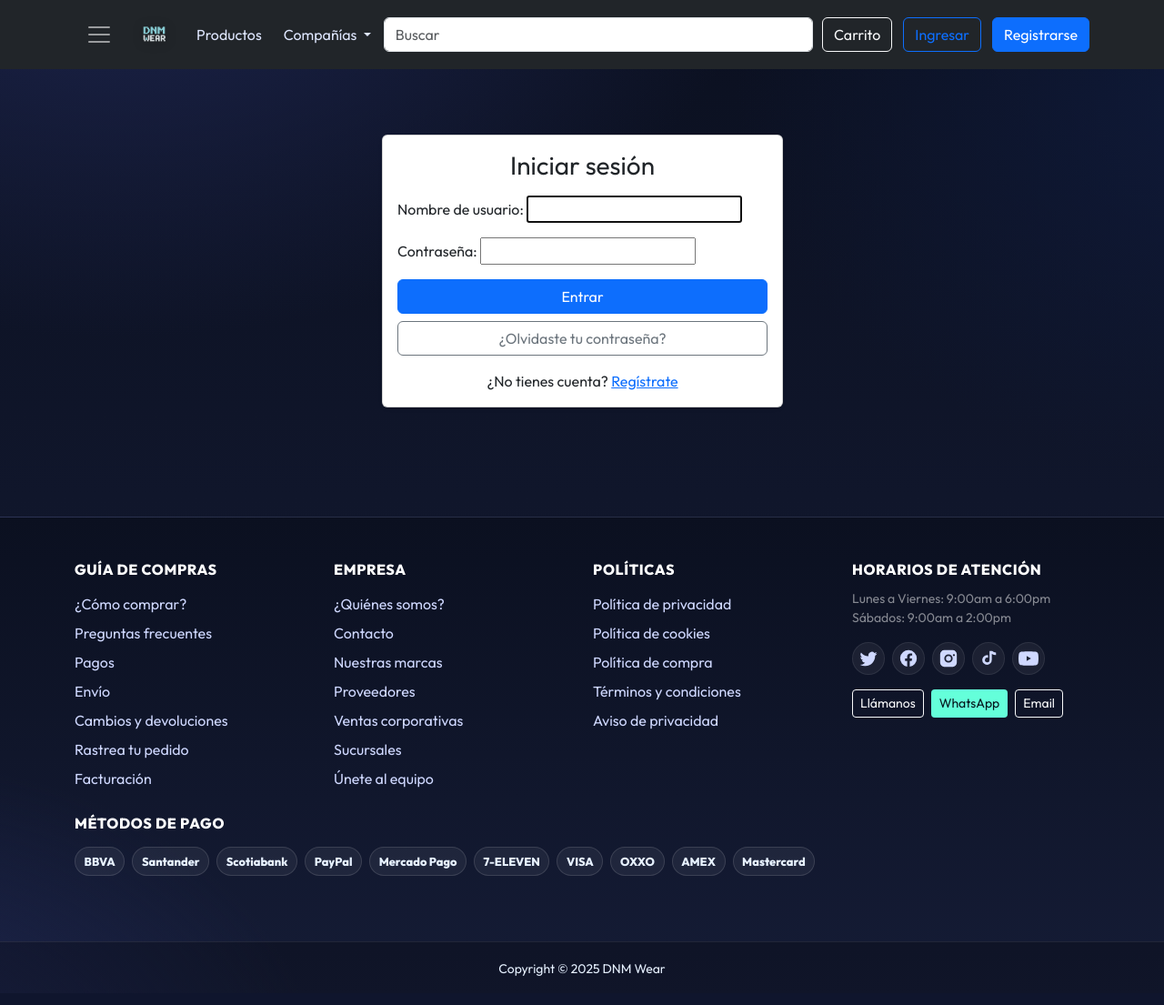
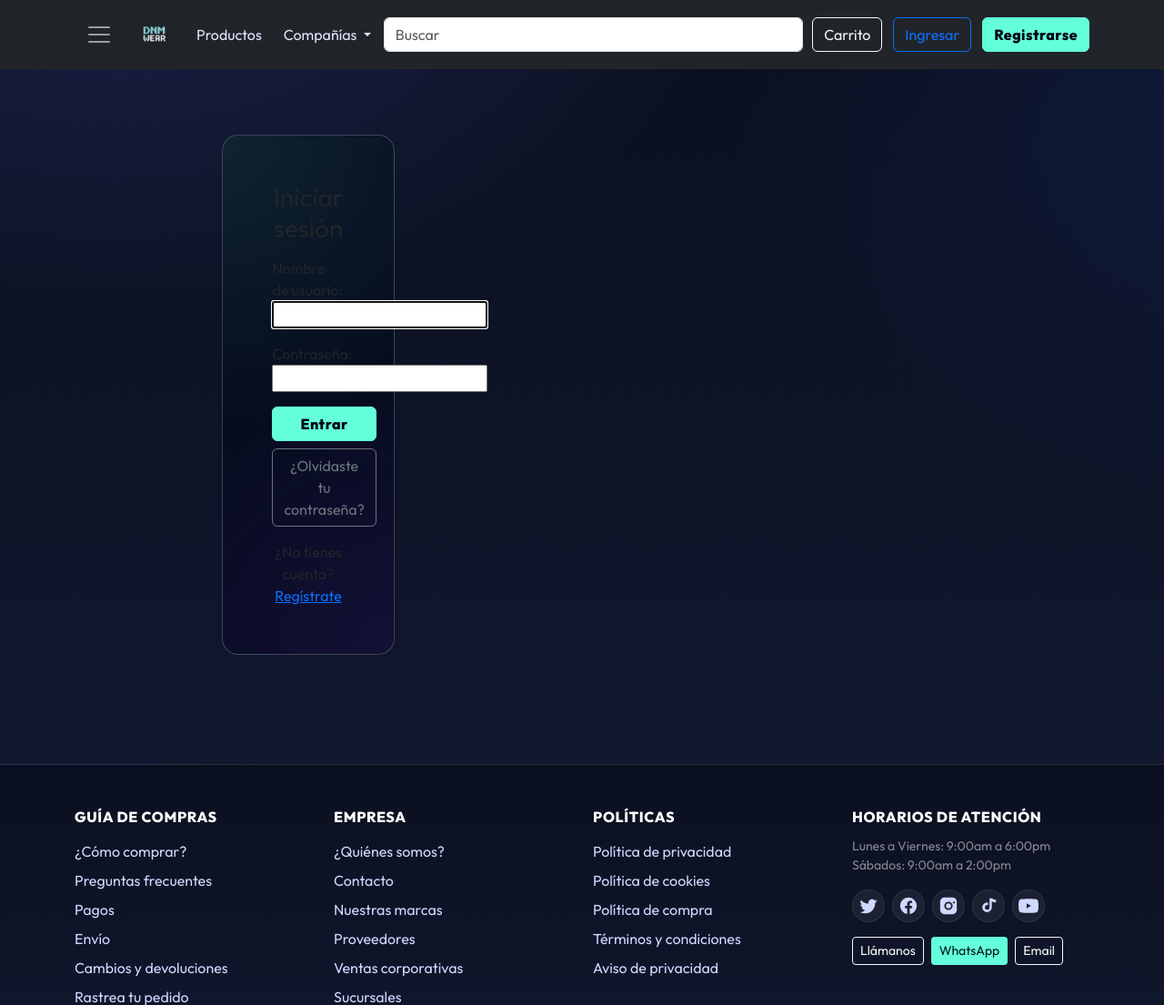
Before and after one commit to Espaik2020/tienda-django, a Django app: page /cuenta/ingresar/ in a window 1280 px wide. Shown: the top 1105 px of the page at 91% size. Before the commit the page ends 1073 px from the top, so only its background shows below. Run offline with Django 5.2, Linux system fonts and the light colour scheme; data that the repository does not hold is empty; parts of the project's set-up code (start-up, migrations or seed data) failed here and were passed over; some libraries are stand-ins or nearby versions.

Commit message:
Update app.css

```diff
--- a/catalogo/static/css/app.css
+++ b/catalogo/static/css/app.css
@@ -854,3 +854,110 @@ body{
 .brand-lane.brand-lane--circles .brand-card[data-brand="xbox"] img{       transform:scale(2.2) !important; }
 
 /* Si alguna otra marca queda con borde, crea su regla como las de arriba. */
+
+/* ====== LOGIN / AUTH DNR WEAR ====== */
+
+.auth-page{
+  min-height: 80vh;
+  display: flex;
+  align-items: center;
+}
+
+/* Tarjeta flotando con el mismo tema gamer */
+.auth-card{
+  background:
+    radial-gradient(circle at top left, rgba(100,255,218,.10), transparent 55%),
+    radial-gradient(circle at bottom right, rgba(124,58,237,.12), transparent 55%),
+    rgba(6, 12, 30, .96);
+  border-radius: 18px;
+  padding: 2.2rem 2.4rem;
+  border: 1px solid rgba(148,163,184,.35);
+  box-shadow: 0 24px 60px rgba(0,0,0,.55);
+  backdrop-filter: blur(18px);
+  -webkit-backdrop-filter: blur(18px);
+}
+
+/* Título retro */
+.auth-title{
+  font-family: "Press Start 2P", monospace;
+  font-size: 1.1rem;
+  text-align: center;
+  margin-bottom: 1.5rem;
+  letter-spacing: .06em;
+}
+
+/* Campos del formulario */
+.auth-field{
+  margin-bottom: 1rem;
+}
+
+.auth-field label{
+  display:block;
+  font-size: .85rem;
+  font-weight: 600;
+  margin-bottom: .25rem;
+  color: #e5e7eb;
+}
+
+.auth-field input{
+  width:100%;
+  border-radius: 10px;
+  border: 1px solid rgba(148,163,184,.7);
+  background-color: rgba(15,23,42,.95);
+  color: var(--txt);
+  padding: .55rem .75rem;
+  font-size: .95rem;
+}
+
+.auth-field input::placeholder{
+  color: rgba(148,163,184,.8);
+}
+
+.auth-field input:focus{
+  outline:none;
+  border-color: var(--neon);
+  box-shadow: 0 0 0 1px var(--neon),
+              0 0 20px rgba(100,255,218,.40);
+}
+
+/* Mensaje de error */
+.auth-error{
+  background: rgba(248, 113, 113, .16);
+  border: 1px solid rgba(248, 113, 113, .55);
+  color: #fecaca;
+  font-size: .85rem;
+  padding: .6rem .75rem;
+  border-radius: 10px;
+  margin-bottom: 1rem;
+}
+
+/* Texto final (link a registro) */
+.auth-foot{
+  margin-top: 1.5rem;
+  text-align: center;
+  font-size: .85rem;
+  color: #e5e7eb;
+}
+
+.auth-foot a{
+  color: var(--neon);
+  text-decoration: none;
+}
+.auth-foot a:hover{
+  text-decoration: underline;
+}
+
+/* Botón principal con tema DNR Wear */
+.btn-primary{
+  background: var(--neon);
+  border-color: var(--neon);
+  color: #020617;
+  font-weight: 700;
+  letter-spacing: .03em;
+}
+.btn-primary:hover{
+  background: #a5fff0;
+  border-color: #a5fff0;
+  color: #020617;
+  box-shadow: 0 10px 32px rgba(100,255,218,.4);
+}
```
